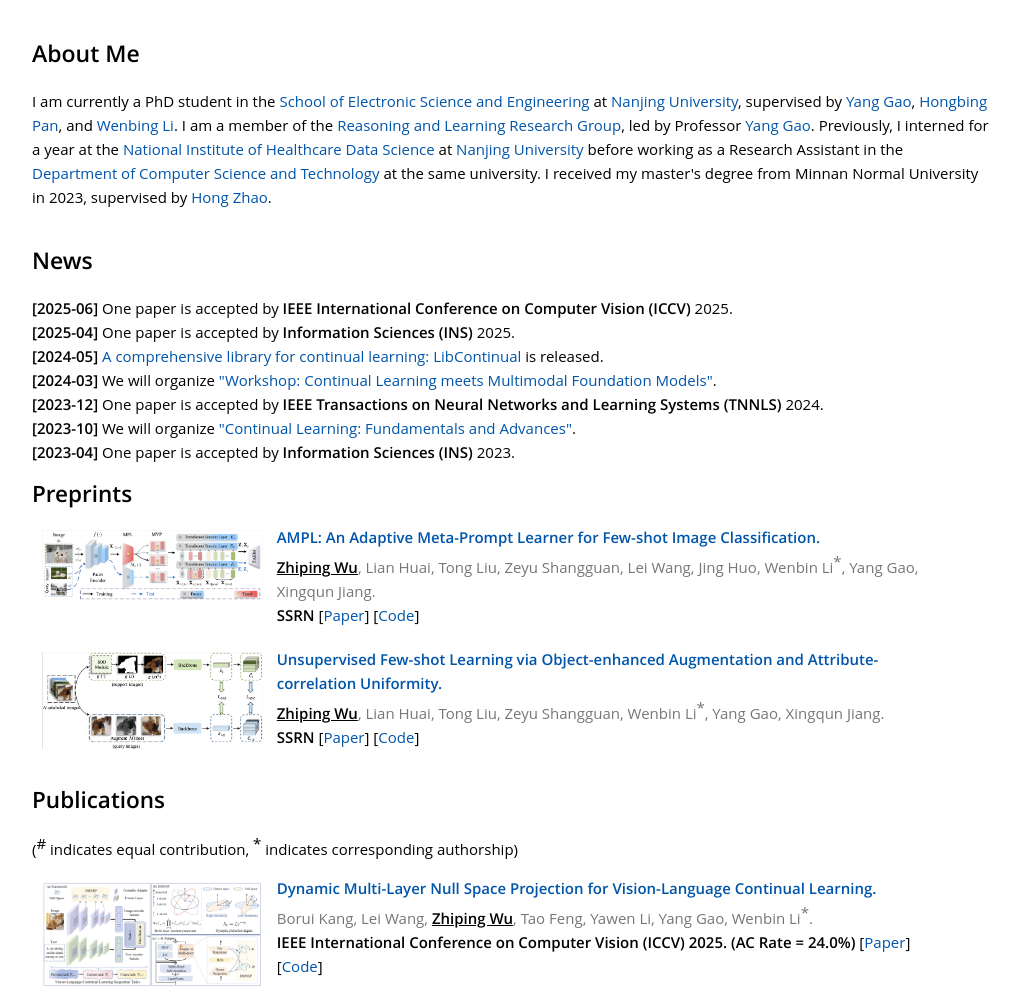
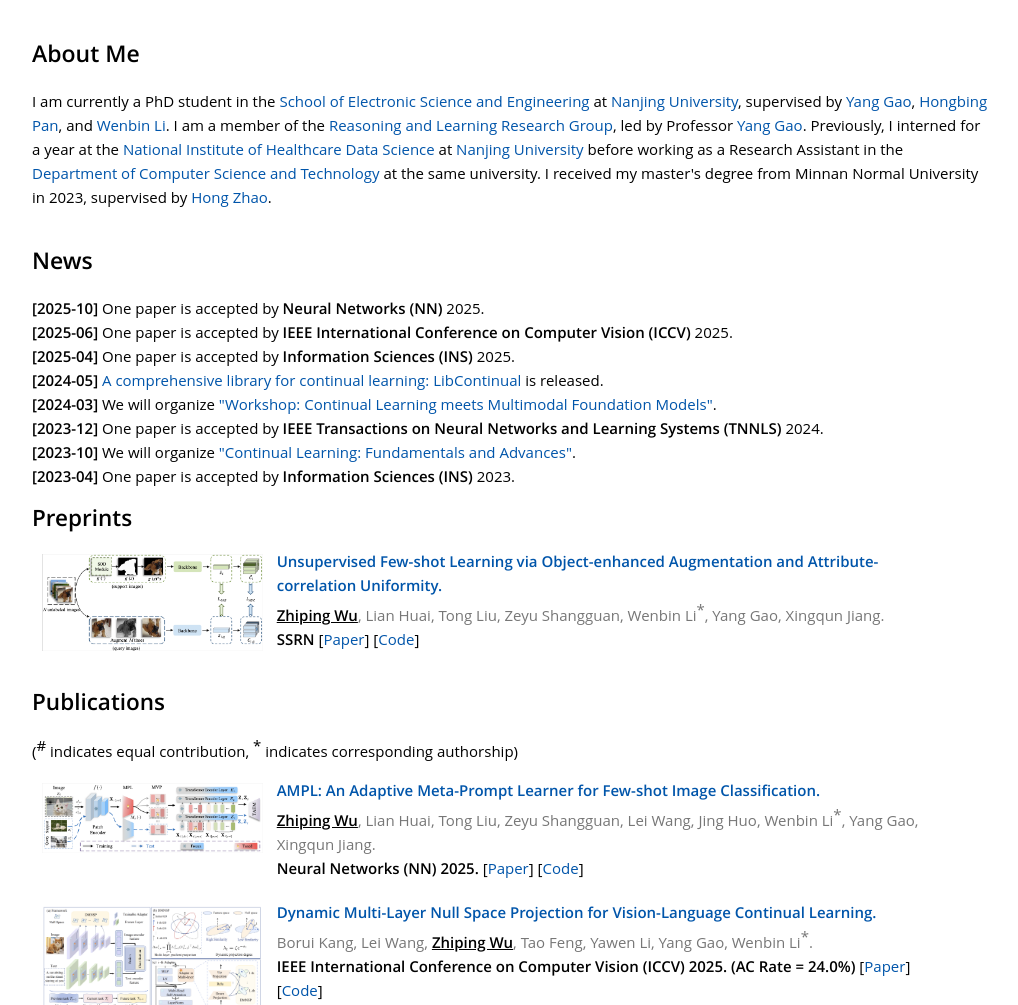
Before and after one commit to ZhipingWoods/zhipingwoods.github.io, a plain HTML site: page index.html in a window 1280 px wide. Shown: the part 412-1417 px from the top of the page, without its empty margins (129-1147 px from the left). Drawn offline with Linux system fonts and the light colour scheme; a web font is replaced by a local one.

Commit message:
NN_2025_AMPL

```diff
--- a/index.html
+++ b/index.html
@@ -1,6 +1,7 @@
 <!DOCTYPE html
   PUBLIC "-//W3C//DTD XHTML 1.0 Transitional//EN" "http://www.w3.org/TR/xhtml1/DTD/xhtml1-transitional.dtd">
   <!-- Original Homepage: https://jiajunwu.com -->
+  <!-- Original Homepage: https://koncle.github.io/ -->
 
 <html xmlns="http://www.w3.org/1999/xhtml" data-lt-installed="true">
 
@@ -55,7 +56,7 @@
           <div class="subhead">Supervisor</div>
           <div>PhD: Professor <a href='https://cs.nju.edu.cn/rl/members.htm'> Yang Gao</a> </div>
           <div>PhD: Professor <a href='https://ese.nju.edu.cn/phb/list.htm'> Hongbing Pan</a> </div>
-          <div>PhD: Professor <a href='https://liwenbin.cn/'> Wenbing Li</a> </div>
+          <div>PhD: Professor <a href='https://liwenbin.cn/'> Wenbin Li</a> </div>
           <p></p>
           <div class="subhead">Current Research Topics</div>
           <ul>
@@ -110,7 +111,7 @@
             at <a href="https://www.nju.edu.cn/">Nanjing University</a>, supervised by
           <a href='https://cs.nju.edu.cn/rl/'> Yang Gao</a>,
           <a href='https://ese.nju.edu.cn/phb/list.htm'> Hongbing Pan</a>,
-          and <a href='https://liwenbin.cn/'> Wenbing Li</a>.
+          and <a href='https://liwenbin.cn/'> Wenbin Li</a>.
           I am a member of the <a href="https://cs.nju.edu.cn/rl/">Reasoning and Learning Research Group</a>,
           led by Professor <a href="https://cs.nju.edu.cn/gaoyang">Yang Gao</a>.
           Previously, I interned for a year at the <a href="https://hcdata.nju.edu.cn/">National Institute of Healthcare Data Science</a>
@@ -124,6 +125,9 @@
 
       <div class="section " id="news">
         <p class="sec_title">News</p>
+        <div class="sec_content">
+          <strong>[2025-10]</strong> One paper is accepted by <strong>Neural Networks (NN)</strong> 2025.
+        </div>
         <div class="sec_content">
           <strong>[2025-06]</strong> One paper is accepted by <strong>IEEE International Conference on Computer Vision (ICCV)</strong> 2025.
         </div>
@@ -150,30 +154,6 @@
       <div class="section" id="preprints">
         <h2>Preprints</h2>
 
-        <div class="publication">
-          <div class="img"><img class="img_responsive" src="images/2025_AMPL.png"></div>
-          <div class="text">
-            <div class="title"><a href="">
-              AMPL: An Adaptive Meta-Prompt Learner for Few-shot Image Classification.
-            </a></div>
-            <div class="authors">
-              <span class="author me">Zhiping Wu</span>,
-              <span class="author">Lian Huai</span>,
-              <span class="author">Tong Liu</span>,
-              <span class="author">Zeyu Shangguan</span>,
-              <span class="author">Lei Wang</span>,
-              <span class="author">Jing Huo</span>,
-              <span class="author">Wenbin Li<sup style="font-size: 15px;">*</sup></span>,
-              <span class="author">Yang Gao</span>,
-              <span class="author">Xingqun Jiang</span>.
-            </div>
-            <div>
-              <span class="title">SSRN</span>
-              [<span class="paper_link"><a href="https://papers.ssrn.com/sol3/papers.cfm?abstract_id=5064199">Paper</a></span>]
-              [<span class="paper_link"><a href="">Code</a></span>]
-            </div>
-          </div>
-        </div>
 
         <div class="publication">
           <div class="img"><img class="img_responsive" src="images/2025_OAS.png"></div>
@@ -206,6 +186,30 @@
 
       </p>
 
+          <div class="publication">
+            <div class="img"><img class="img_responsive" src="images/2025_AMPL.png"></div>
+            <div class="text">
+              <div class="title"><a href="">
+                AMPL: An Adaptive Meta-Prompt Learner for Few-shot Image Classification.
+              </a></div>
+              <div class="authors">
+                <span class="author me">Zhiping Wu</span>,
+                <span class="author">Lian Huai</span>,
+                <span class="author">Tong Liu</span>,
+                <span class="author">Zeyu Shangguan</span>,
+                <span class="author">Lei Wang</span>,
+                <span class="author">Jing Huo</span>,
+                <span class="author">Wenbin Li<sup style="font-size: 15px;">*</sup></span>,
+                <span class="author">Yang Gao</span>,
+                <span class="author">Xingqun Jiang</span>.
+              </div>
+              <div>
+                <span class="title">Neural Networks (NN) 2025.</span>
+                [<span class="paper_link"><a href="https://www.sciencedirect.com/science/article/pii/S0893608025011694">Paper</a></span>]
+                [<span class="paper_link"><a href="https://github.com/ZhipingWoods/AMPL-main.git">Code</a></span>]
+              </div>
+            </div>
+          </div>
 
           <div class="publication">
             <div class="img"><img class="img_responsive" src="images/2025_DMNSP.png"></div>
@@ -225,7 +229,7 @@
               <div>
                 <span class="title">IEEE International Conference on Computer Vision (ICCV) 2025. (AC Rate = 24.0%)</span>
                 [<span class="paper_link"><a href="">Paper</a></span>]
-                [<span class="paper_link"><a href="">Code</a></span>]
+                [<span class="paper_link"><a href="https://github.com/RL-VIG/DMNSP">Code</a></span>]
               </div>
             </div>
           </div>
```
